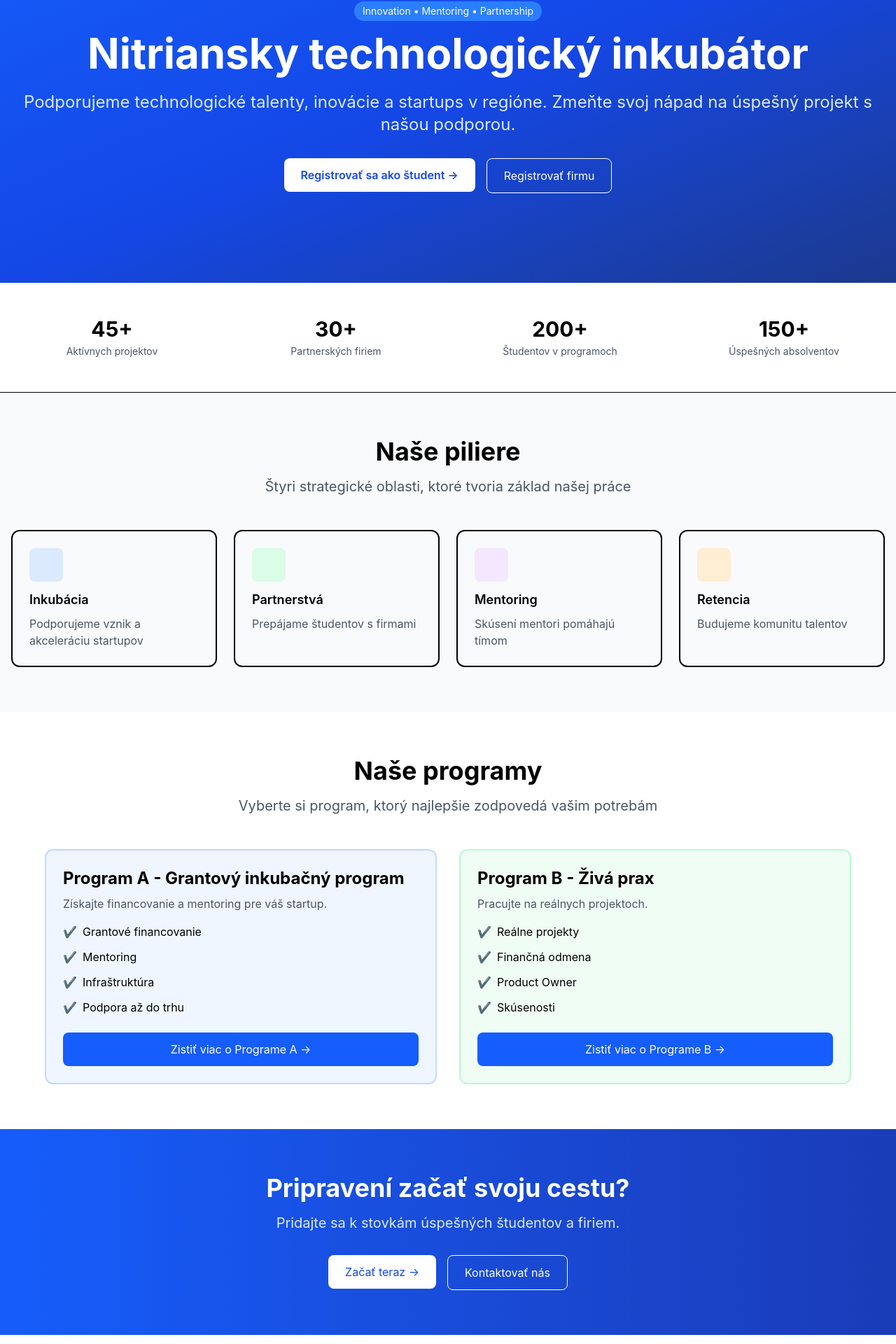
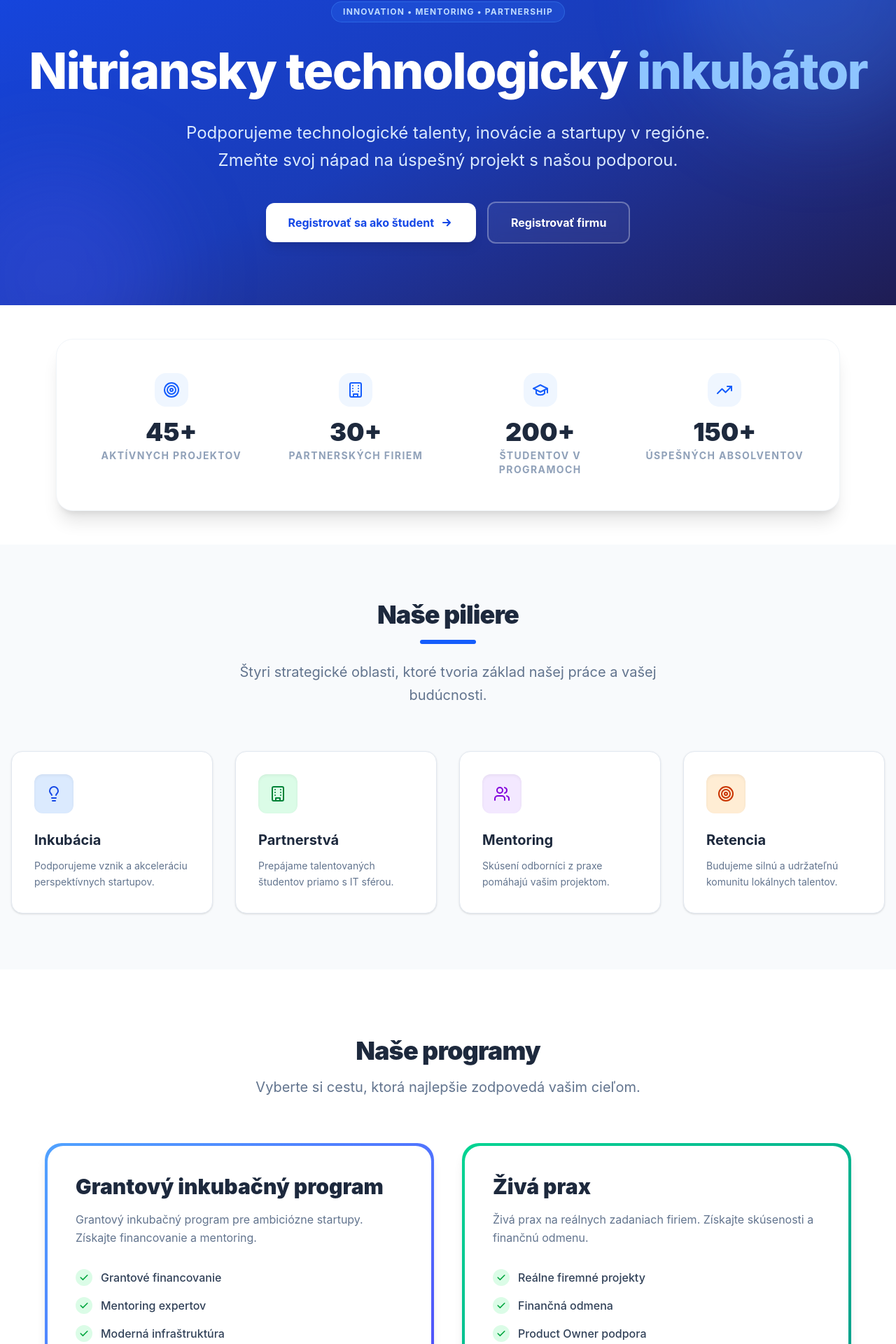
Before and after one commit to VendelinSlezak/FE_nitriansky_technologicky_inkubator, a Vue app: page / in a window 1280 px wide. Shown: the part 212-2132 px from the top of the page at 70% size. Built offline with nearby package versions, Linux system fonts and the light colour scheme.

Commit message:
uprava homeview

```diff
--- a/src/router/index.js
+++ b/src/router/index.js
@@ -1,5 +1,6 @@
 import { createRouter, createWebHistory } from 'vue-router'
 import HomeView from '../views/HomeView.vue'
+import AboutView from '../views/AboutView.vue'
 import ProgramBView from '@/views/ProgramBView.vue'
 import PartnersAndMentorsView from '@/views/PartnersAndMentorsView.vue'
 import NewsView from '@/views/NewsView.vue'
@@ -15,7 +16,7 @@ const router = createRouter({
         {
             path: '/o-nas',
             name: 'about-us',
-            component: HomeView,
+            component: AboutView,
         },
         {
             path: '/program-a',
--- a/src/views/HomeView.vue
+++ b/src/views/HomeView.vue
@@ -1,30 +1,33 @@
 <template>
-  <div class="min-h-screen">
-    <!-- HERO -->
-    <section class="relative bg-gradient-to-br from-blue-600 via-blue-700 to-blue-900 text-white py-20 lg:py-32">
-      <div class="max-w-7xl mx-auto px-4 text-center">
-        <span class="inline-block mb-4 px-3 py-1 bg-blue-500 rounded-full text-sm">
+  <div class="min-h-screen bg-white font-sans text-slate-900">
+    <section class="relative overflow-hidden bg-gradient-to-br from-blue-700 via-blue-800 to-indigo-950 text-white py-20 lg:py-32">
+      <div class="absolute top-0 right-0 -mt-20 -mr-20 w-96 h-96 bg-blue-400/20 rounded-full blur-3xl"></div>
+      <div class="absolute bottom-0 left-0 -mb-20 -ml-20 w-80 h-80 bg-indigo-500/20 rounded-full blur-3xl"></div>
+
+      <div class="container mx-auto px-4 relative z-10 text-center">
+        <span class="inline-block px-4 py-1.5 rounded-full bg-blue-500/20 border border-blue-400/30 text-blue-200 text-xs font-bold uppercase tracking-widest mb-6">
           Innovation • Mentoring • Partnership
         </span>
 
-        <h1 class="text-4xl md:text-5xl lg:text-6xl font-bold mb-6">
-          Nitriansky technologický inkubátor
+        <h1 class="text-4xl md:text-6xl lg:text-7xl font-extrabold mb-6 leading-tight tracking-tight">
+          Nitriansky technologický <span class="text-blue-300">inkubátor</span>
         </h1>
 
-        <p class="text-xl md:text-2xl mb-8 text-blue-100">
-          Podporujeme technologické talenty, inovácie a startups v regióne.
+        <p class="text-xl md:text-2xl mb-10 text-blue-100 max-w-3xl mx-auto leading-relaxed">
+          Podporujeme technologické talenty, inovácie a startupy v regióne.
           Zmeňte svoj nápad na úspešný projekt s našou podporou.
         </p>
 
-        <div class="flex flex-col sm:flex-row gap-4 justify-center">
-          <router-link to="/registracia">
-            <button class="bg-white text-blue-700 px-6 py-3 rounded-lg font-semibold hover:bg-blue-50 flex items-center gap-2">
-              Registrovať sa ako študent →
+        <div class="flex flex-col sm:flex-row gap-4 justify-center items-center">
+          <router-link to="/registracia" class="w-full sm:w-auto">
+            <button class="w-full sm:w-auto bg-white text-blue-700 px-8 py-4 rounded-xl font-bold hover:bg-blue-50 transition-all shadow-lg flex items-center justify-center gap-2 group">
+              Registrovať sa ako študent
+              <svg xmlns="http://www.w3.org/2000/svg" class="h-5 w-5 transform group-hover:translate-x-1 transition-transform" fill="none" viewBox="0 0 24 24" stroke="currentColor" stroke-width="2.5"><path stroke-linecap="round" stroke-linejoin="round" d="M13 7l5 5m0 0l-5 5m5-5H6" /></svg>
             </button>
           </router-link>
 
-          <router-link to="/registracia">
-            <button class="border border-white px-6 py-3 rounded-lg hover:bg-white/10">
+          <router-link to="/registracia" class="w-full sm:w-auto">
+            <button class="w-full sm:w-auto border-2 border-white/30 bg-white/5 backdrop-blur-sm px-8 py-4 rounded-xl font-bold hover:bg-white/10 transition-all text-white">
               Registrovať firmu
             </button>
           </router-link>
@@ -32,105 +35,72 @@
       </div>
     </section>
 
-    <!-- STATS -->
-    <section class="py-12 bg-white border-b">
-      <div class="max-w-7xl mx-auto px-4">
-        <div class="grid grid-cols-2 md:grid-cols-4 gap-8">
-          <div v-for="(stat, i) in stats" :key="i" class="text-center">
-            <component :is="stat.icon" class="h-8 w-8 text-blue-600 mx-auto mb-3" />
-            <div class="text-3xl font-bold mb-1">{{ stat.value }}</div>
-            <div class="text-sm text-gray-600">{{ stat.label }}</div>
+    <section class="py-12 bg-white relative z-20 -mt-10">
+      <div class="max-w-6xl mx-auto px-4">
+        <div class="bg-white rounded-3xl shadow-xl border border-slate-100 p-8 md:p-12 grid grid-cols-2 md:grid-cols-4 gap-8">
+          <div v-for="(stat, i) in stats" :key="i" class="text-center group">
+            <div class="w-12 h-12 bg-blue-50 text-blue-600 rounded-2xl flex items-center justify-center mx-auto mb-4 group-hover:scale-110 transition-transform duration-300" v-html="getIcon(stat.icon)"></div>
+            <div class="text-3xl md:text-4xl font-black text-slate-800 mb-1">{{ stat.value }}</div>
+            <div class="text-xs md:text-sm font-bold text-slate-400 uppercase tracking-widest">{{ stat.label }}</div>
           </div>
         </div>
       </div>
     </section>
 
-    <!-- PILIERE -->
-    <section class="py-16 bg-gray-50">
-      <div class="max-w-7xl mx-auto px-4">
-        <div class="text-center mb-12">
-          <h2 class="text-3xl md:text-4xl font-bold mb-4">Naše piliere</h2>
-          <p class="text-xl text-gray-600 max-w-2xl mx-auto">
-            Štyri strategické oblasti, ktoré tvoria základ našej práce
+    <section class="py-20 bg-slate-50">
+      <div class="container mx-auto px-4">
+        <div class="text-center mb-16">
+          <h2 class="text-3xl md:text-4xl font-black mb-4 text-slate-800 tracking-tight">Naše piliere</h2>
+          <div class="w-20 h-1.5 bg-blue-600 mx-auto rounded-full mb-6"></div>
+          <p class="text-xl text-slate-500 max-w-2xl mx-auto leading-relaxed">
+            Štyri strategické oblasti, ktoré tvoria základ našej práce a vašej budúcnosti.
           </p>
         </div>
 
-        <div class="grid md:grid-cols-2 lg:grid-cols-4 gap-6">
-          <div
-            v-for="(pillar, i) in pillars"
-            :key="i"
-            class="border-2 rounded-xl p-6 hover:shadow-lg transition"
-          >
-            <div :class="['w-12 h-12 rounded-lg flex items-center justify-center mb-3', pillar.color]">
-              <component :is="pillar.icon" class="h-6 w-6" />
-            </div>
-
-            <h3 class="font-semibold text-lg mb-2">{{ pillar.title }}</h3>
-            <p class="text-gray-600">{{ pillar.description }}</p>
+        <div class="grid md:grid-cols-2 lg:grid-cols-4 gap-8 max-w-7xl mx-auto">
+          <div v-for="(pillar, i) in pillars" :key="i"
+               class="bg-white border border-slate-200 rounded-2xl p-8 shadow-sm hover:shadow-xl hover:-translate-y-2 transition-all duration-300 group">
+            <div :class="['w-14 h-14 rounded-xl flex items-center justify-center mb-6 shadow-inner', pillar.color]" v-html="getIcon(pillar.icon)"></div>
+            <h3 class="font-bold text-xl mb-3 text-slate-800">{{ pillar.title }}</h3>
+            <p class="text-slate-500 leading-relaxed text-sm">{{ pillar.description }}</p>
           </div>
         </div>
       </div>
     </section>
 
-    <!-- PROGRAMY -->
-    <section class="py-16 bg-white">
-      <div class="max-w-7xl mx-auto px-4">
-        <div class="text-center mb-12">
-          <h2 class="text-3xl md:text-4xl font-bold mb-4">Naše programy</h2>
-          <p class="text-xl text-gray-600 max-w-2xl mx-auto">
-            Vyberte si program, ktorý najlepšie zodpovedá vašim potrebám
+    <section class="py-24 bg-white">
+      <div class="container mx-auto px-4">
+        <div class="text-center mb-16">
+          <h2 class="text-3xl md:text-4xl font-black mb-4 text-slate-800 tracking-tight text-center">Naše programy</h2>
+          <p class="text-xl text-slate-500 max-w-2xl mx-auto leading-relaxed">
+            Vyberte si cestu, ktorá najlepšie zodpovedá vašim cieľom.
           </p>
         </div>
 
-        <div class="grid lg:grid-cols-2 gap-8 max-w-6xl mx-auto">
-          <div
-            v-for="program in programs"
-            :key="program.id"
-            :class="['border-2 rounded-xl p-6 hover:shadow-xl transition', program.color]"
-          >
-            <h3 class="text-2xl font-bold mb-2">{{ program.title }}</h3>
-            <p class="text-gray-600 mb-4">{{ program.description }}</p>
+        <div class="grid lg:grid-cols-2 gap-10 max-w-6xl mx-auto">
+          <div v-for="program in programs" :key="program.id"
+               class="relative group rounded-3xl p-1 bg-gradient-to-br transition-all duration-500 overflow-hidden shadow-lg hover:shadow-2xl"
+               :class="program.gradient">
+            <div class="bg-white rounded-[1.4rem] p-8 md:p-10 h-full flex flex-col relative z-10">
+              <h3 class="text-2xl md:text-3xl font-black mb-4 text-slate-800">{{ program.title }}</h3>
+              <p class="text-slate-500 mb-8 leading-relaxed">{{ program.description }}</p>
 
-            <ul class="space-y-3 mb-6">
-              <li v-for="(b, i) in program.benefits" :key="i" class="flex items-start">
-                <span class="text-green-600 mr-2">✔</span>
-                <span>{{ b }}</span>
+              <ul class="space-y-4 mb-10 flex-1">
+                <li v-for="(b, i) in program.benefits" :key="i" class="flex items-center gap-3">
+                  <div class="flex-shrink-0 w-6 h-6 rounded-full bg-green-100 text-green-600 flex items-center justify-center">
+                    <svg xmlns="http://www.w3.org/2000/svg" class="h-4 w-4" viewBox="0 0 20 20" fill="currentColor"><path fill-rule="evenodd" d="M16.707 5.293a1 1 0 010 1.414l-8 8a1 1 0 01-1.414 0l-4-4a1 1 0 011.414-1.414L8 12.586l7.293-7.293a1 1 0 011.414 0z" clip-rule="evenodd" /></svg>
+                  </div>
+                  <span class="text-slate-700 font-medium">{{ b }}</span>
                 </li>
               </ul>
 
               <router-link :to="program.path">
-              <button class="w-full bg-blue-600 text-white py-3 rounded-lg hover:bg-blue-700">
-                {{ program.cta }} →
+                <button :class="['w-full py-4 rounded-xl font-bold text-white transition-all shadow-md active:scale-95', program.btnClass]">
+                  {{ program.cta }}
                 </button>
               </router-link>
             </div>
           </div>
-      </div>
-    </section>
-
-    <!-- CTA -->
-    <section class="py-16 bg-gradient-to-r from-blue-600 to-blue-800 text-white">
-      <div class="max-w-3xl mx-auto text-center px-4">
-        <h2 class="text-3xl md:text-4xl font-bold mb-4">
-          Pripravení začať svoju cestu?
-        </h2>
-
-        <p class="text-xl mb-8 text-blue-100">
-          Pridajte sa k stovkám úspešných študentov a firiem.
-        </p>
-
-        <div class="flex flex-col sm:flex-row gap-4 justify-center">
-          <router-link to="/registracia">
-            <button class="bg-white text-blue-700 px-6 py-3 rounded-lg hover:bg-blue-50">
-              Začať teraz →
-            </button>
-          </router-link>
-
-          <router-link to="/kontakt">
-            <button class="border border-white px-6 py-3 rounded-lg hover:bg-white/10">
-              Kontaktovať nás
-            </button>
-          </router-link>
         </div>
       </div>
     </section>
@@ -143,74 +113,56 @@ export default {
   data() {
     return {
       stats: [
-        { label: "Aktívnych projektov", value: "45+", icon: "Target" },
-        { label: "Partnerských firiem", value: "30+", icon: "Building2" },
-        { label: "Študentov v programoch", value: "200+", icon: "GraduationCap" },
-        { label: "Úspešných absolventov", value: "150+", icon: "TrendingUp" },
+        { label: "Aktívnych projektov", value: "45+", icon: "target" },
+        { label: "Partnerských firiem", value: "30+", icon: "building" },
+        { label: "Študentov v programoch", value: "200+", icon: "graduation" },
+        { label: "Úspešných absolventov", value: "150+", icon: "trending" },
       ],
-
       pillars: [
-        {
-          title: "Inkubácia",
-          description: "Podporujeme vznik a akceleráciu startupov",
-          icon: "Lightbulb",
-          color: "bg-blue-100 text-blue-700",
-        },
-        {
-          title: "Partnerstvá",
-          description: "Prepájame študentov s firmami",
-          icon: "Building2",
-          color: "bg-green-100 text-green-700",
-        },
-        {
-          title: "Mentoring",
-          description: "Skúsení mentori pomáhajú tímom",
-          icon: "Users",
-          color: "bg-purple-100 text-purple-700",
-        },
-        {
-          title: "Retencia",
-          description: "Budujeme komunitu talentov",
-          icon: "Target",
-          color: "bg-orange-100 text-orange-700",
-        },
+        { title: "Inkubácia", description: "Podporujeme vznik a akceleráciu perspektívnych startupov.", icon: "lightbulb", color: "bg-blue-100 text-blue-700" },
+        { title: "Partnerstvá", description: "Prepájame talentovaných študentov priamo s IT sférou.", icon: "building", color: "bg-green-100 text-green-700" },
+        { title: "Mentoring", description: "Skúsení odborníci z praxe pomáhajú vašim projektom.", icon: "users", color: "bg-purple-100 text-purple-700" },
+        { title: "Retencia", description: "Budujeme silnú a udržateľnú komunitu lokálnych talentov.", icon: "target", color: "bg-orange-100 text-orange-700" },
       ],
-
       programs: [
         {
           id: "a",
-          title: "Program A - Grantový inkubačný program",
-          description: "Získajte financovanie a mentoring pre váš startup.",
-          benefits: [
-            "Grantové financovanie",
-            "Mentoring",
-            "Infraštruktúra",
-            "Podpora až do trhu",
-          ],
+          title: "Grantový inkubačný program",
+          description: "Grantový inkubačný program pre ambiciózne startupy. Získajte financovanie a mentoring.",
+          benefits: ["Grantové financovanie", "Mentoring expertov", "Moderná infraštruktúra", "GTM stratégia"],
           cta: "Zistiť viac o Programe A",
           path: "/program-a",
-          color: "border-blue-200 bg-blue-50",
+          gradient: "from-blue-400 to-indigo-600",
+          btnClass: "bg-blue-600 hover:bg-blue-700"
         },
         {
           id: "b",
-          title: "Program B - Živá prax",
-          description: "Pracujte na reálnych projektoch.",
-          benefits: [
-            "Reálne projekty",
-            "Finančná odmena",
-            "Product Owner",
-            "Skúsenosti",
-          ],
+          title: "Živá prax",
+          description: "Živá prax na reálnych zadaniach firiem. Získajte skúsenosti a finančnú odmenu.",
+          benefits: ["Reálne firemné projekty", "Finančná odmena", "Product Owner podpora", "Referencie do praxe"],
           cta: "Zistiť viac o Programe B",
           path: "/program-b",
-          color: "border-green-200 bg-green-50",
+          gradient: "from-emerald-400 to-teal-600",
+          btnClass: "bg-emerald-600 hover:bg-emerald-700"
         },
       ],
+      iconPaths: {
+        target: '<svg xmlns="http://www.w3.org/2000/svg" width="24" height="24" viewBox="0 0 24 24" fill="none" stroke="currentColor" stroke-width="2" stroke-linecap="round" stroke-linejoin="round"><circle cx="12" cy="12" r="10"/><circle cx="12" cy="12" r="6"/><circle cx="12" cy="12" r="2"/></svg>',
+        building: '<svg xmlns="http://www.w3.org/2000/svg" width="24" height="24" viewBox="0 0 24 24" fill="none" stroke="currentColor" stroke-width="2" stroke-linecap="round" stroke-linejoin="round"><rect width="16" height="20" x="4" y="2" rx="2" ry="2"/><path d="M9 22v-4h6v4"/><path d="M8 6h.01"/><path d="M16 6h.01"/><path d="M8 10h.01"/><path d="M16 10h.01"/><path d="M8 14h.01"/><path d="M16 14h.01"/></svg>',
+        graduation: '<svg xmlns="http://www.w3.org/2000/svg" width="24" height="24" viewBox="0 0 24 24" fill="none" stroke="currentColor" stroke-width="2" stroke-linecap="round" stroke-linejoin="round"><path d="M22 10v6M2 10l10-5 10 5-10 5z"/><path d="M6 12v5c3 3 9 3 12 0v-5"/></svg>',
+        trending: '<svg xmlns="http://www.w3.org/2000/svg" width="24" height="24" viewBox="0 0 24 24" fill="none" stroke="currentColor" stroke-width="2" stroke-linecap="round" stroke-linejoin="round"><polyline points="22 7 13.5 15.5 8.5 10.5 2 17"/><polyline points="16 7 22 7 22 13"/></svg>',
+        lightbulb: '<svg xmlns="http://www.w3.org/2000/svg" width="24" height="24" viewBox="0 0 24 24" fill="none" stroke="currentColor" stroke-width="2" stroke-linecap="round" stroke-linejoin="round"><path d="M15 14c.2-1 .7-1.7 1.5-2.5 1-.9 1.5-2.2 1.5-3.5A6 6 0 0 0 6 8c0 1 .2 2.2 1.5 3.5.7.7 1.3 1.5 1.5 2.5"/><path d="M9 18h6"/><path d="M10 22h4"/></svg>',
+        users: '<svg xmlns="http://www.w3.org/2000/svg" width="24" height="24" viewBox="0 0 24 24" fill="none" stroke="currentColor" stroke-width="2" stroke-linecap="round" stroke-linejoin="round"><path d="M16 21v-2a4 4 0 0 0-4-4H6a4 4 0 0 0-4 4v2"/><circle cx="9" cy="7" r="4"/><path d="M22 21v-2a4 4 0 0 0-3-3.87"/><path d="M16 3.13a4 4 0 0 1 0 7.75"/></svg>'
+      }
     };
   },
-
+  methods: {
+    getIcon(name) {
+      return this.iconPaths[name] || '';
+    }
+  },
   mounted() {
-    document.title = "Domov | Inkubátor";
+    document.title = "Domov | Nitriansky technologický inkubátor";
   },
 };
 </script>
--- a/src/views/ProgramBView.vue
+++ b/src/views/ProgramBView.vue
@@ -16,7 +16,7 @@
           </p>
           <div class="flex flex-col sm:flex-row gap-4">
             <RouterLink to="/registracia-studenta" class="inline-flex items-center justify-center px-6 py-3 bg-white text-green-700 font-semibold rounded-lg shadow-md hover:bg-green-50 transition-colors duration-200">
-              Registrovať študenta
+              Registrovať sa ako študent
               <svg xmlns="http://www.w3.org/2000/svg" class="ml-2 h-5 w-5" viewBox="0 0 24 24" fill="none" stroke="currentColor" stroke-width="2" stroke-linecap="round" stroke-linejoin="round"><path d="M5 12h14"/><path d="m12 5 7 7-7 7"/></svg>
             </RouterLink>
             <RouterLink to="/registracia-firmy" class="inline-flex items-center justify-center px-6 py-3 border-2 border-white text-white font-semibold rounded-lg hover:bg-white/10 transition-colors duration-200">
@@ -125,7 +125,7 @@
         </p>
         <div class="flex flex-col sm:flex-row gap-4 justify-center">
           <RouterLink to="/registracia-studenta" class="px-8 py-4 bg-white text-green-800 font-bold rounded-xl shadow-lg hover:bg-green-50 transition-all">
-            Registrovať študenta
+            Registrovať sa ako študent
           </RouterLink>
           <RouterLink to="/registracia-firmy" class="px-8 py-4 bg-transparent border-2 border-white text-white font-bold rounded-xl hover:bg-white/10 transition-all">
             Registrovať firmu
```
Lines whose indentation alone changed are shown as unchanged.
